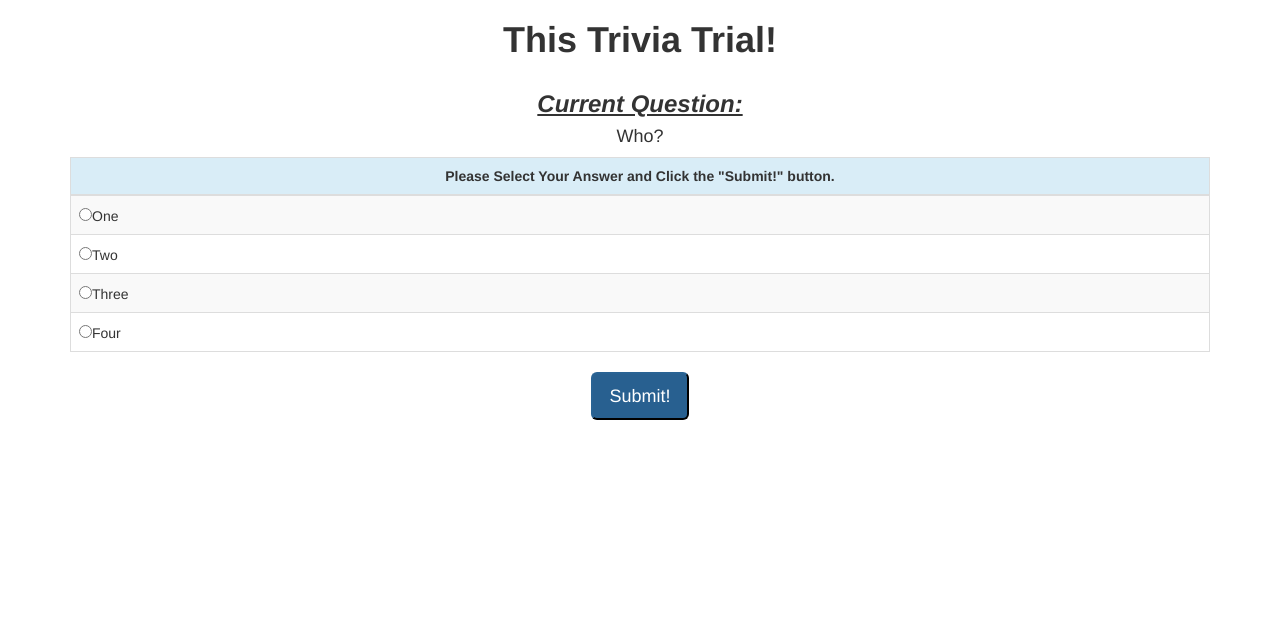
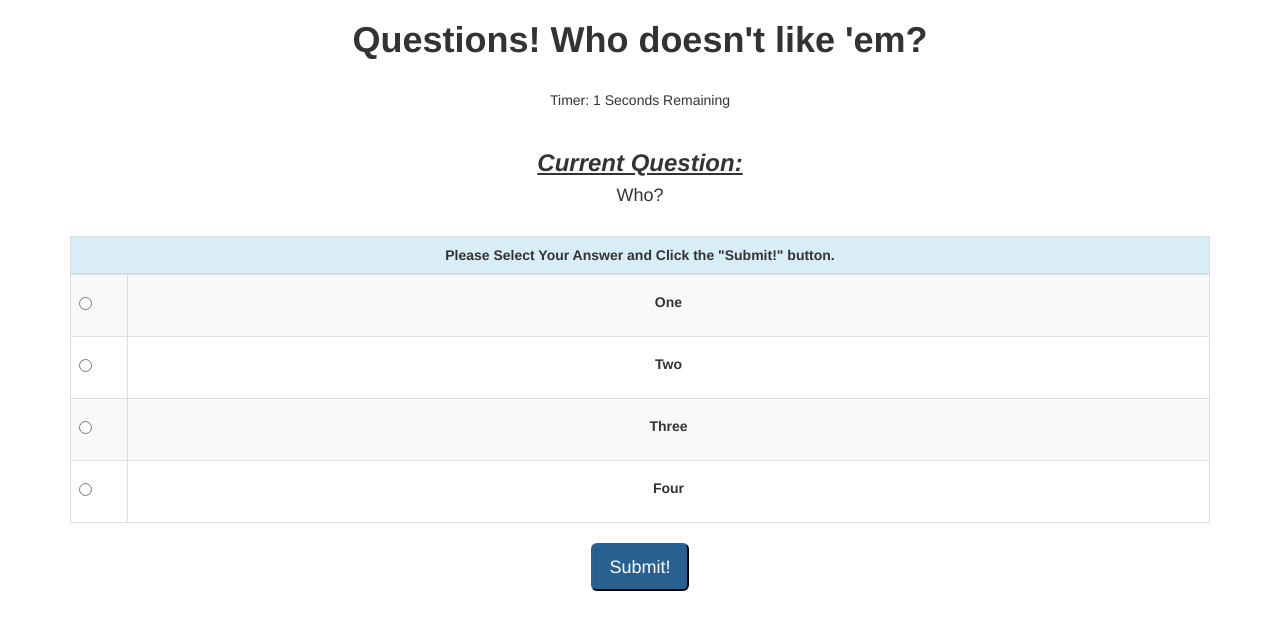
Before and after one commit to Steven-McCreery/TriviaGame, a plain HTML site: page index.html in a window 1280 px wide. Both pictures are taken after a click on the button "Submit!". Drawn offline with nearby package versions, Linux system fonts and the light colour scheme.

Commit message:
timer running off of button click but overlapping intervals

```diff
--- a/assets/css/style.css
+++ b/assets/css/style.css
@@ -1,3 +1,12 @@
 h3{
 	text-decoration: underline;
 }
+
+.small{
+	width: 5%;
+}
+
+.answers{
+	width: 95%;
+	line-height: 39px !important;
+}
--- a/assets/javascript/app.js
+++ b/assets/javascript/app.js
@@ -1,9 +1,19 @@
 
-//ready when loading is complete
+// ready when loading is complete
 $(document).ready(function() {
+	// submit button functionality
 	$(".button").on("click", function() {
 		submit();
 	});
+
+	// radio button functionality, table blank space selection fix
+	$(".table tbody tr").click(function(event) {
+	  if (event.target.type !== "radio") {
+	    $(":radio", this).trigger("click");
+	  }
+	});
+
+	$("#timer").text(time);
 });
 
 
@@ -15,6 +25,12 @@ var correct = 0;
 var incorrect = 0;
 
 var unanswered = 0;
+
+var time = 3;
+
+var interval;
+
+var running = false;
 
 // question and answer structure with correct and incorrect identifiers
 var questions = [
@@ -63,8 +79,11 @@ var questions = [
 console.log(questions);
 
 // looping through questions and corresponding answers to determine what should be displayed
-function questionSelect() {
+questionSelect = function() {
 	if (currentQuestion < questions.length) {
+
+		// setting timer
+		countDown();
 
 		// clearing and adding the current question to the page
 		$("#question").empty();
@@ -80,16 +99,43 @@ function questionSelect() {
 		$("#answer4").empty();
 		$("#answer4").text(questions[currentQuestion].answer4.string);
 
+		// tracking responses
+		if (true) {}
+
 		// advancing to the next question and answers
 		currentQuestion++;
 	}
 	else {
-		function score() {
-			return;
+		score();
+	}
+}
+
+submit = function() {
+	running = false;
+	questionSelect();
+}
+
+checkAnswer = function() {
+	return;
+}
+
+countDown = function() {
+	if (running === false) {
+		time = 3;
+		interval = setInterval(function() {
+			time--;
+			$("#timer").text(time);
+		}, 1000);
+        running = true;
+
+
+		if (time === 0) {
+			clearInterval(countDown);
+			score();
 		}
 	}
 }
 
-submit = function() {
-	questionSelect();
+score = function() {
+	return;
 }
--- a/index.html
+++ b/index.html
@@ -22,13 +22,15 @@
 
 		<div class="row">
 			<div class="column col col-xs-12" id="title">
-				<h1><strong>This Trivia Trial!</strong></h1>
+				<h1><strong>Questions!  Who doesn't like 'em?</strong></h1>
+				<br>
 			</div>
 		</div>
 
 		<div class="row">
-			<div class="column col col-xs-12" id="timer">
-
+			<div class="column col col-xs-12">
+				<div id="clock">Timer: <span id="timer">30</span><span> Seconds Remaining</span></div>
+				<br>
 			</div>
 		</div>
 
@@ -36,6 +38,7 @@
 			<div class="column col col-xs-12">
 				<h3><strong><em>Current Question:</em></strong></h3>
 				<h4 id="question">Soon to be Replaced!</h4>
+				<br>
 			</div>
 		</div>
 
@@ -44,24 +47,71 @@
 				<table class="table table-responsive col-xs-12 table-striped table-bordered table-hover text-left">
 
 			   		<thead>
-			      		<th class=" colspan-2 text-center info">Please Select Your Answer and Click the "Submit!" button.</th>
+			   			<tr>
+				      		<th class=" colspan-2 text-center info" colspan="2">Please Select Your Answer and Click the "Submit!" button.</th>
+			      		</tr>
 					</thead>
 
+					<tbody>
+					<form>
 			      		<tr>
-			      		<td><input type="radio"value='1'><span class="text-center" id="answer1">1</span></td>
+				      		<td class="small">
+				      			<div class="radio">
+			      					<label><input type="radio" value="1" id="first" name="optradio"></label>
+			      				</div>
+			      			</td>
+
+			      			<td class="text-center answers">
+				      			<div class="radiotext">
+			      					<label for="first" id="answer1">1</label>
+			      				</div>
+			      			</td>
 						</tr>
 
 			      		<tr>
-			      		<td><input type="radio" value="2"><span class="text-center" id="answer2">2</span></td>
+				      		<td>
+				      			<div class="radio">
+				      				<label><input type="radio" value="2" id="second" name="optradio"></label>
+				      			</div>
+				      		</td>
+
+				      		<td class="text-center answers">
+				      			<div class="radiotext">
+			      					<label for="second" id="answer2">2</label>
+			      				</div>
+			      			</td>
 			      		</tr>
 
 			      		<tr>
-			      		<td><input type="radio" value="3"><span class="text-center" id="answer3">3</span></td>
+				      		<td>
+				      			<div class="radio">
+				      				<label><input type="radio" value="3" id="third" name="optradio"></label>
+				      			</div>
+				      		</td>
+
+				      		<td class="text-center answers">
+				      			<div class="radiotext">
+			      					<label for="third" id="answer3">3</label>
+			      				</div>
+			      			</td>
 						</tr>
 
 			      		<tr>
-			      		<td><input type="radio" value="4"><span class="text-center" id="answer4">4</span></td>
+				      		<td>
+				      			<div class="radio">
+				      				<label><input type="radio" value="4" id="fourth" name="optradio"></label>
+				      			</div>
+				      		</td>
+
+				      		<td class="text-center answers">
+				      			<div class="radiotext">
+			      					<label for="fourth" id="answer4">4</label>
+			      				</div>
+			      			</td>
 				   		</tr>
+			   		</form>
+			   		</tbody>
+
 				</table>
 			</div>
 		</div>
```
Lines whose indentation alone changed are shown as unchanged.
